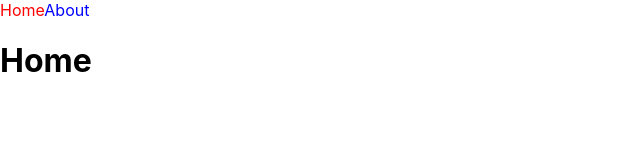
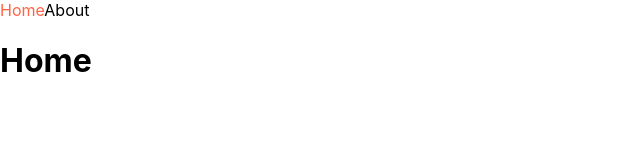
Before and after one commit to hmu332233/study.nextjs, a Next.js app: page / in a window 1280 px wide. Shown: the top 160 px of the page, without its empty margins (0-640 px from the left). Built offline with nearby package versions, Linux system fonts and the light colour scheme.

Commit message:
1.4 CSS Modules

```diff
--- /dev/null
+++ b/components/NavBar.module.css
@@ -0,0 +1,7 @@
+.link {
+  text-decoration: none;
+}
+
+.active {
+  color: tomato;
+}
--- a/components/NavBar.tsx
+++ b/components/NavBar.tsx
@@ -1,17 +1,21 @@
 import Link from 'next/link';
 import { useRouter } from 'next/router';
+
+import classNames from 'classnames';
+
+import styles from './NavBar.module.css';
 
 function NavBar() {
   const router = useRouter();
   return (
-    <nav>
+    <nav className={styles.nav}>
       {/* Link는 페이지 이동만을 위해 존재. style이나 className을 추가하고 싶으면 자식으로 넣어주기 */}
       {/* 아래처럼해도 a 태그를 인식해서 next가 하나만 그려줌 */}
       <Link href="/">
-        <a style={{ color: router.pathname === '/' ? 'red' : 'blue' }}>Home</a>
+        <a className={classNames(styles.link, (router.pathname === '/') && styles.active)}>Home</a>
       </Link>
       <Link href="/about">
-      <a style={{ color: router.pathname === '/about' ? 'red' : 'blue' }}>About</a>
+        <a className={classNames(styles.link, (router.pathname === '/about') && styles.active)}>About</a>
       </Link>
     </nav>
   );
--- a/package.json
+++ b/package.json
@@ -8,6 +8,7 @@
     "lint": "next lint"
   },
   "dependencies": {
+    "classnames": "^2.3.1",
     "next": "12.0.9",
     "react": "17.0.2",
     "react-dom": "17.0.2"
```
Also changed, not shown: 1 other file (tests, documents, lock files or other folders).
